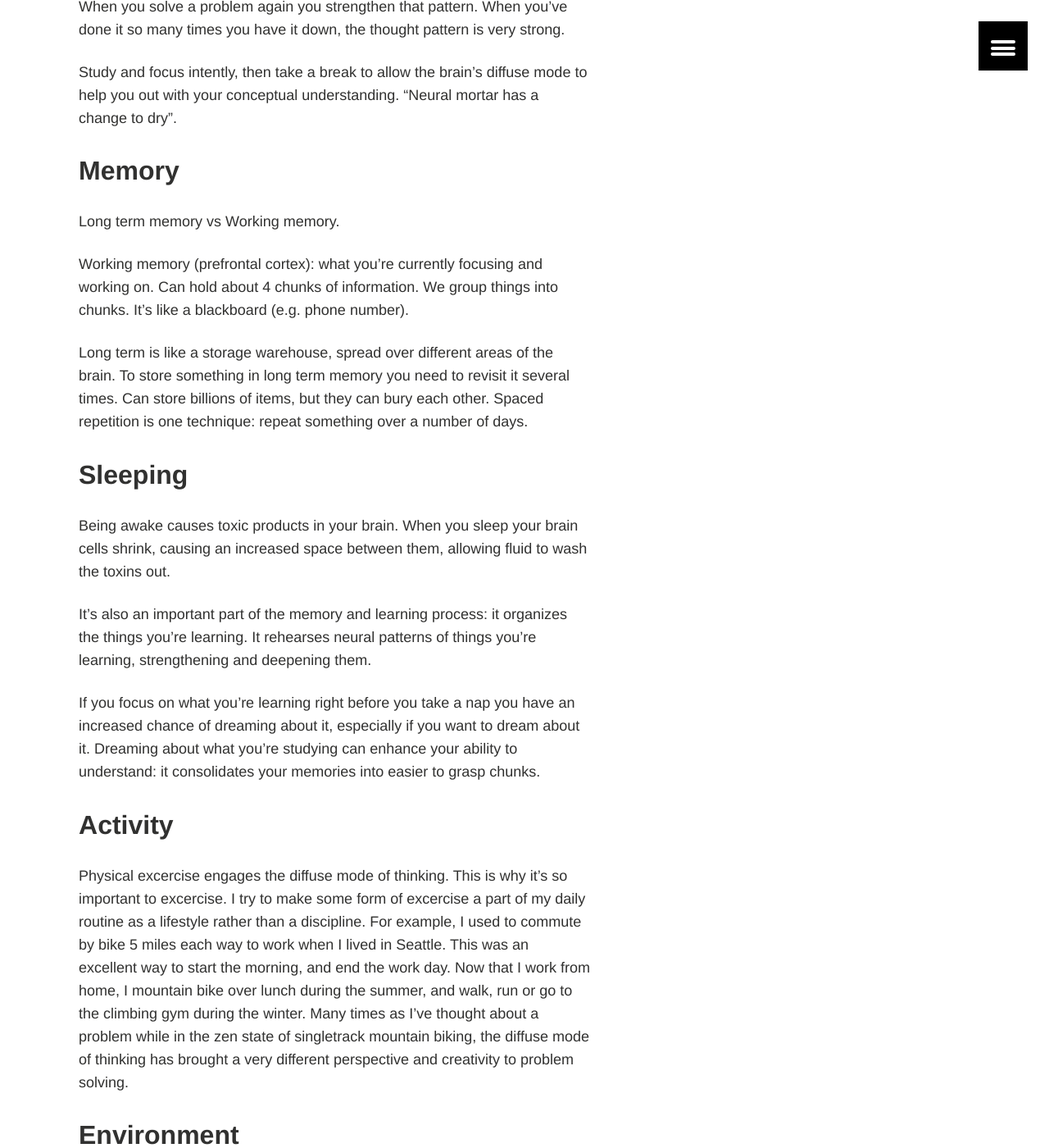
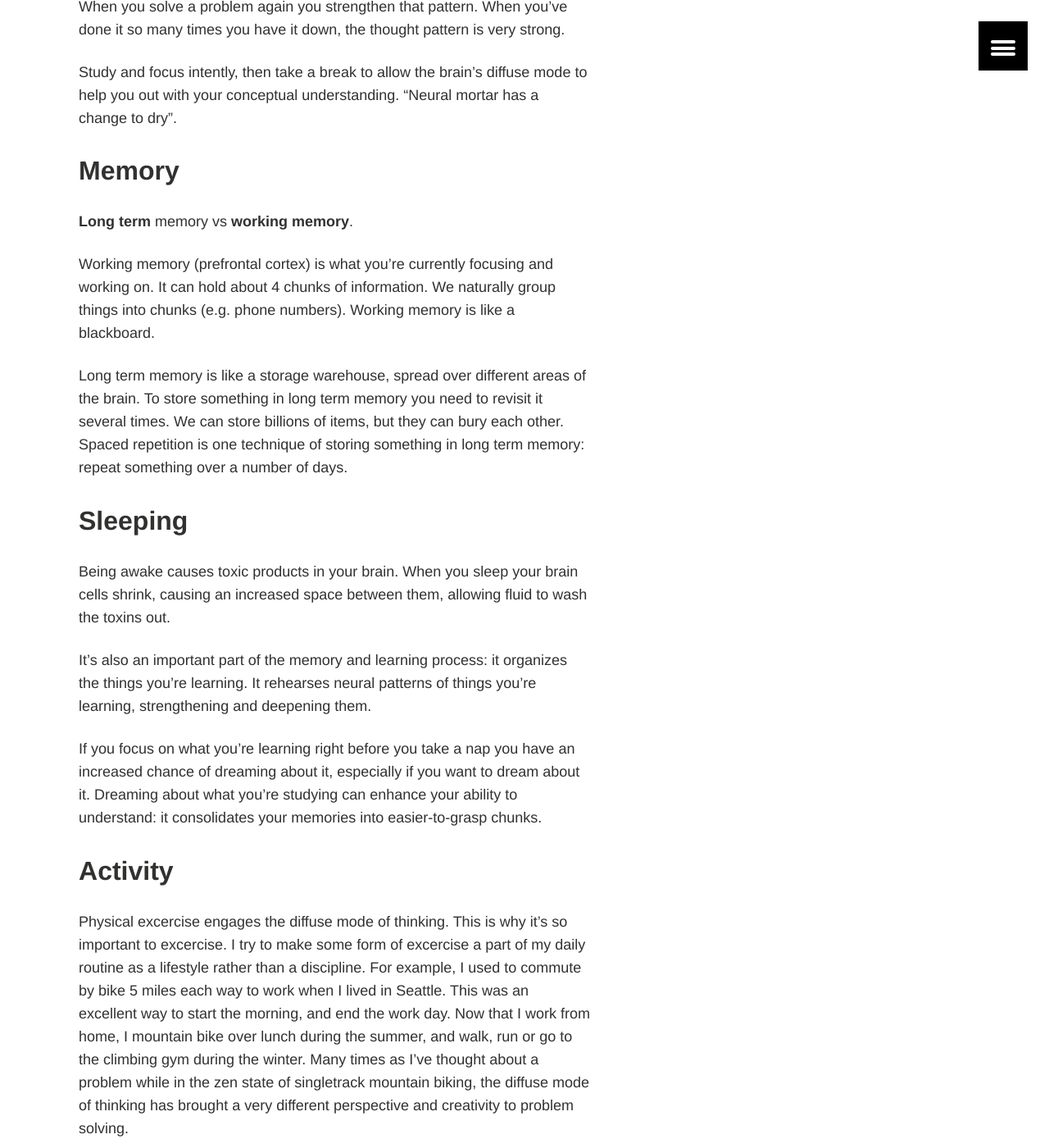
Before and after one commit to devth/devth.github.com, a Jekyll site: the page built from _posts/2014-10-05-on-learning.md, in a window 1280 px wide and 1400 px high, scrolled down 2567 px. Shown: the whole window at 82% size. Built offline with Jekyll 4.4.1, drawn with Linux system fonts in a browser that asks for light colours; Markdown is read by kramdown in place of the engine named in the settings; comment, search, counter and statistics services are not loaded; some of the changed text lies outside the part shown.

Commit message:
Improve learning

```diff
--- a/_posts/2014-10-05-on-learning.md
+++ b/_posts/2014-10-05-on-learning.md
@@ -89,16 +89,17 @@ to dry".
 
 ## Memory
 
-Long term memory vs Working memory.
+**Long term** memory vs **working memory**.
 
-Working memory (prefrontal cortex): what you're currently focusing and working
-on. Can hold about 4 chunks of information. We group things into chunks. It's
-like a blackboard (e.g. phone number).
+Working memory (prefrontal cortex) is what you're currently focusing and working
+on. It can hold about 4 chunks of information. We naturally group things into
+chunks (e.g. phone numbers). Working memory is like a blackboard.
 
-Long term is like a storage warehouse, spread over different areas of the brain.
-To store something in long term memory you need to revisit it several times. Can
-store billions of items, but they can bury each other. Spaced repetition is one
-technique: repeat something over a number of days.
+Long term memory is like a storage warehouse, spread over different areas of the
+brain. To store something in long term memory you need to revisit it several
+times. We can store billions of items, but they can bury each other. Spaced
+repetition is one technique of storing something in long term memory: repeat
+something over a number of days.
 
 ## Sleeping
 
@@ -113,7 +114,7 @@ strengthening and deepening them.
 If you focus on what you're learning right before you take a nap you have an
 increased chance of dreaming about it, especially if you want to dream about it.
 Dreaming about what you're studying can enhance your ability to understand: it
-consolidates your memories into easier to grasp chunks.
+consolidates your memories into easier-to-grasp chunks.
 
 ## Activity
 
```
Also changed, not shown: other parts of _posts/2014-10-05-on-learning.md (+2 -2 lines).
